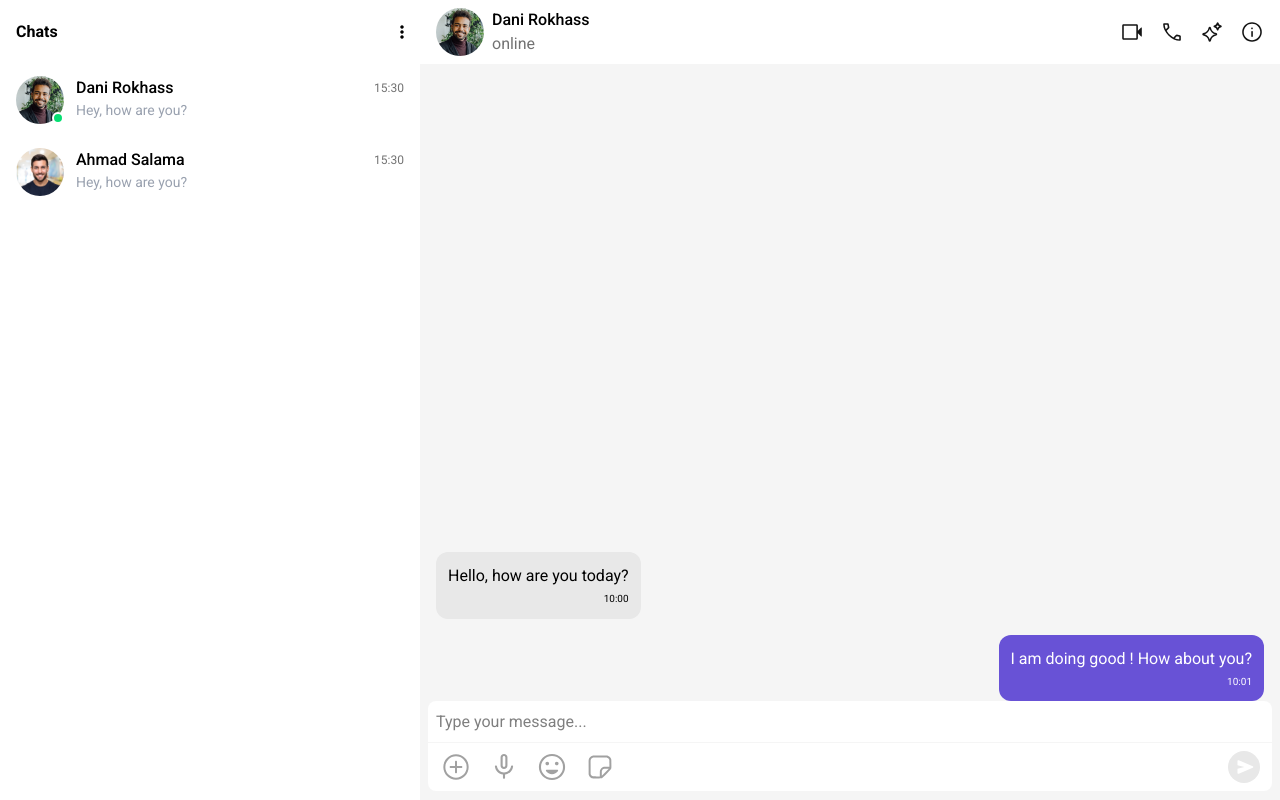
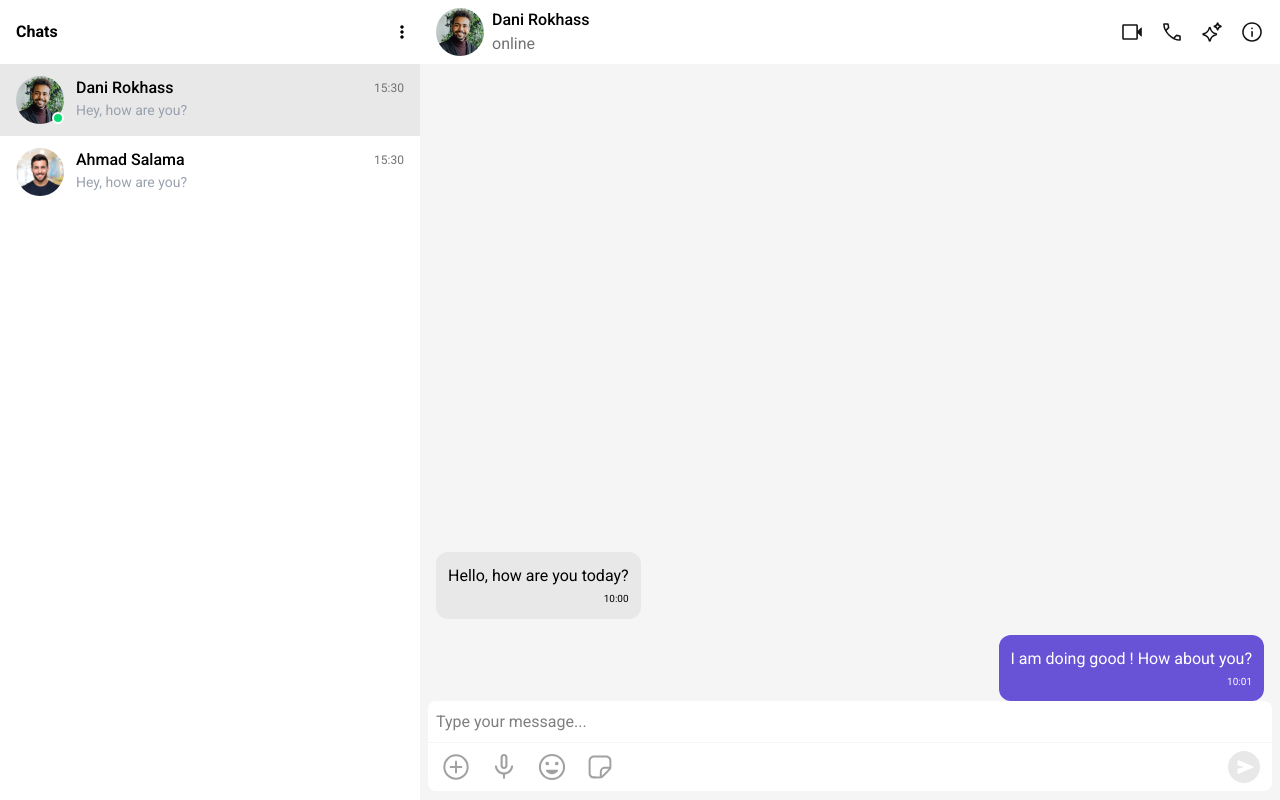
Before and after one commit to chariff16/chat-app, a Vue app: page /message/1 in a window 1280 px wide. Built offline with nearby package versions, Linux system fonts and the light colour scheme; a web font is replaced by a local one.

Commit message:
updating the selected user function

```diff
--- a/src/assets/data/users.json
+++ b/src/assets/data/users.json
@@ -12,7 +12,7 @@
     },
     {
         "id": 1,
-        "userId": 1,
+        "userId": 2,
         "name": "Ahmad Salama",
         "isOnline": false,
         "lastMessage": "Hey, how are you?",
--- a/src/components/chat-list/ChatIterm.vue
+++ b/src/components/chat-list/ChatIterm.vue
@@ -1,5 +1,5 @@
 <template>
-    <RouterLink :to="`/message/${props.data.messageID}`">
+    <RouterLink :to="`/message/${props.data.userId}`">
         <div class="h-[4.5rem] flex gap-3  px-4 py-3 cursor-pointer"
             :class="selected ? 'bg-[#E8E8E8]' : 'hover:bg-[#E8E8E8]'">
             <div class=" h-[3rem] w-[3rem] rounded-full relative bg-cover bg-center bg-no-repeat"
--- a/src/containers/ChatList.vue
+++ b/src/containers/ChatList.vue
@@ -6,8 +6,8 @@
             </h2>
             <i class="fa-solid fa-ellipsis-vertical"></i>
         </div>
-        <ChatIterm v-for="(person, index) in UsersList" @click="selecteUser(index)" :data="person"
-            :selected="isSelected(index)" />
+        <ChatIterm v-for="(person, index) in UsersList" @click="selecteUser(index)" :key="index" :data="person"
+            :selected="isSelected(person.userId)" />
     </aside>
 </template>
 
@@ -15,18 +15,19 @@
 import ChatIterm from '@/components/chat-list/ChatIterm.vue';
 import UsersList from '@/assets/data/users.json';
 import { ref } from 'vue';
-import { useRouter } from 'vue-router';
+import { useRouter, useRoute } from 'vue-router';
 
 const router = useRouter();
+const route = useRoute();
 
 const userSelected = ref(null);
 const selecteUser = (index) => {
     userSelected.value = index;
-}
+};
 
-const isSelected = (index) => {
-    if (index != null) {
-        return index === userSelected.value;
+const isSelected = (id) => {
+    if (id == route.params.id) {
+        return true;
     } else {
         return false;
     }
```
